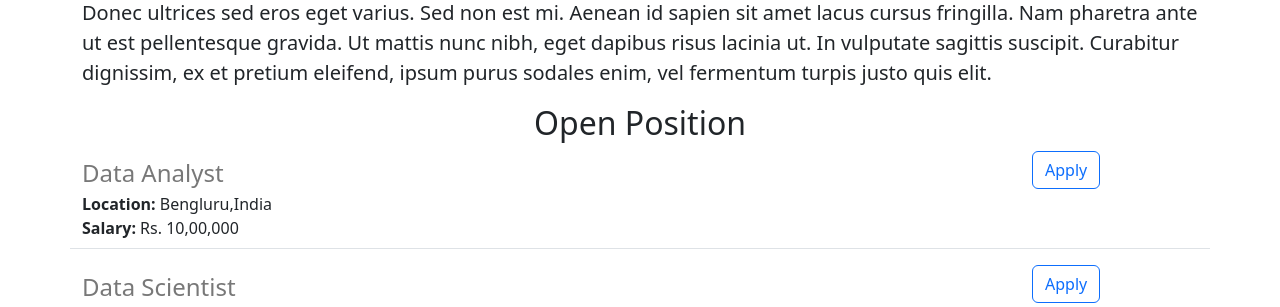
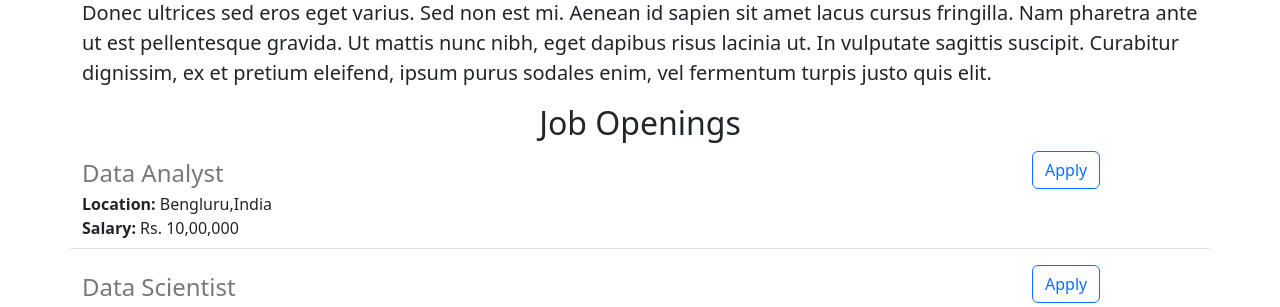
Before and after one commit to Dhruvilshah00/flask-web-app-v2, a Flask app: page / in a window 1280 px wide. Shown: the part 822-1129 px from the top of the page. Run offline with Flask 2, Linux system fonts and the light colour scheme.

Commit message:
made some changes

```diff
--- a/templates/home.html
+++ b/templates/home.html
@@ -12,7 +12,7 @@
       object-fit: cover;
     }
   </style>
-  <title>Demo APP</title>
+  <title>Career site</title>
 </head>
 <body>
   <div class="container">
@@ -26,7 +26,7 @@
       Donec iaculis ornare libero, eu condimentum neque pharetra et. Suspendisse ac pharetra neque. Nulla viverra ex a scelerisque scelerisque. Aenean cursus vestibulum tellus. Etiam commodo ex a venenatis tempor. Donec et urna libero. Donec ultrices sed eros eget varius. Sed non est mi. Aenean id sapien sit amet lacus cursus fringilla. Nam pharetra ante ut est pellentesque gravida. Ut mattis nunc nibh, eget dapibus risus lacinia ut. In vulputate sagittis suscipit. Curabitur dignissim, ex et pretium eleifend, ipsum purus sodales enim, vel fermentum turpis justo quis elit.
       </p>
 
-    <h2 class="text-center mt-2 mb-2">Open Position</h2>
+    <h2 class="text-center mt-2 mb-2">Job Openings</h2>
 
     <div>
       {% for job in jobs %}
```
